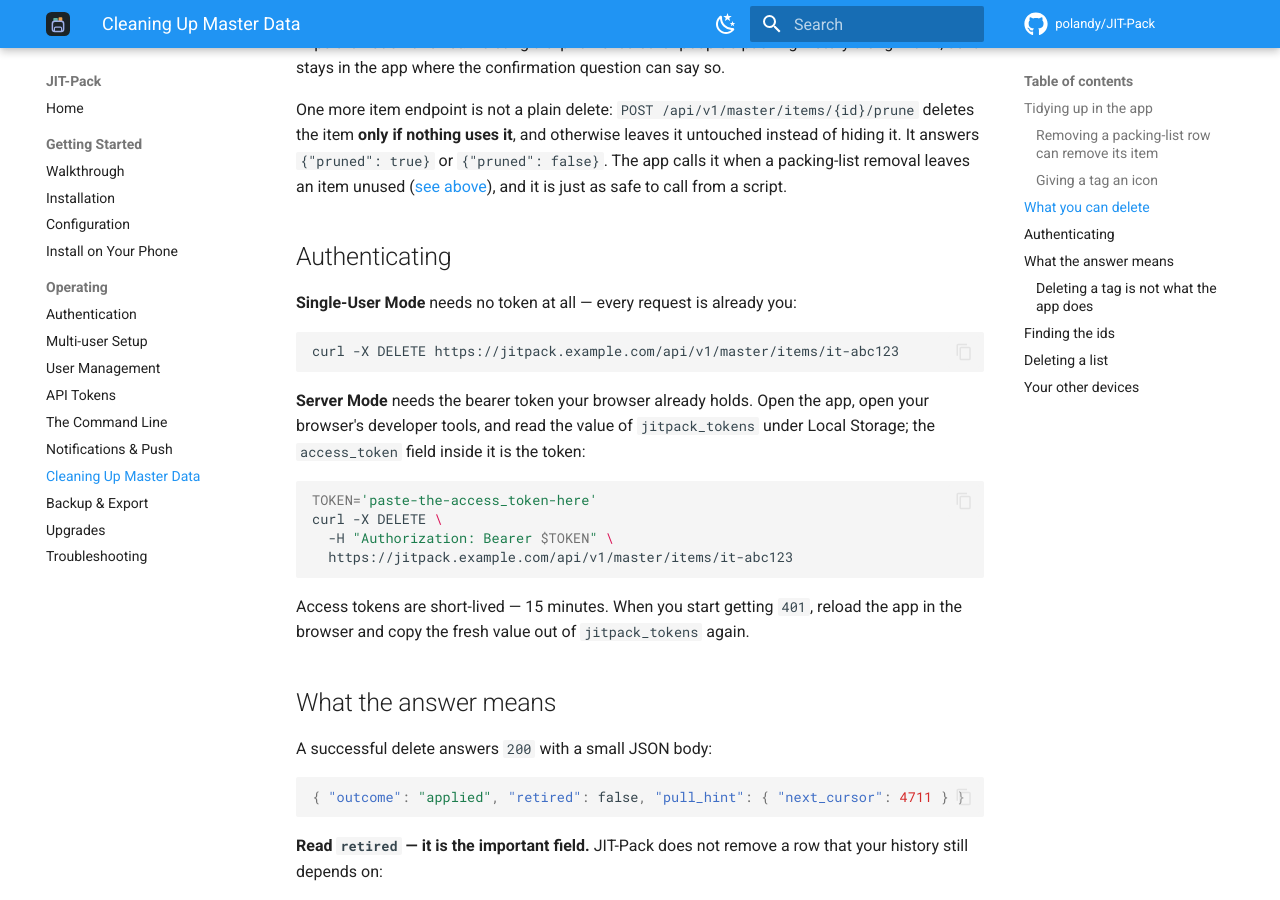
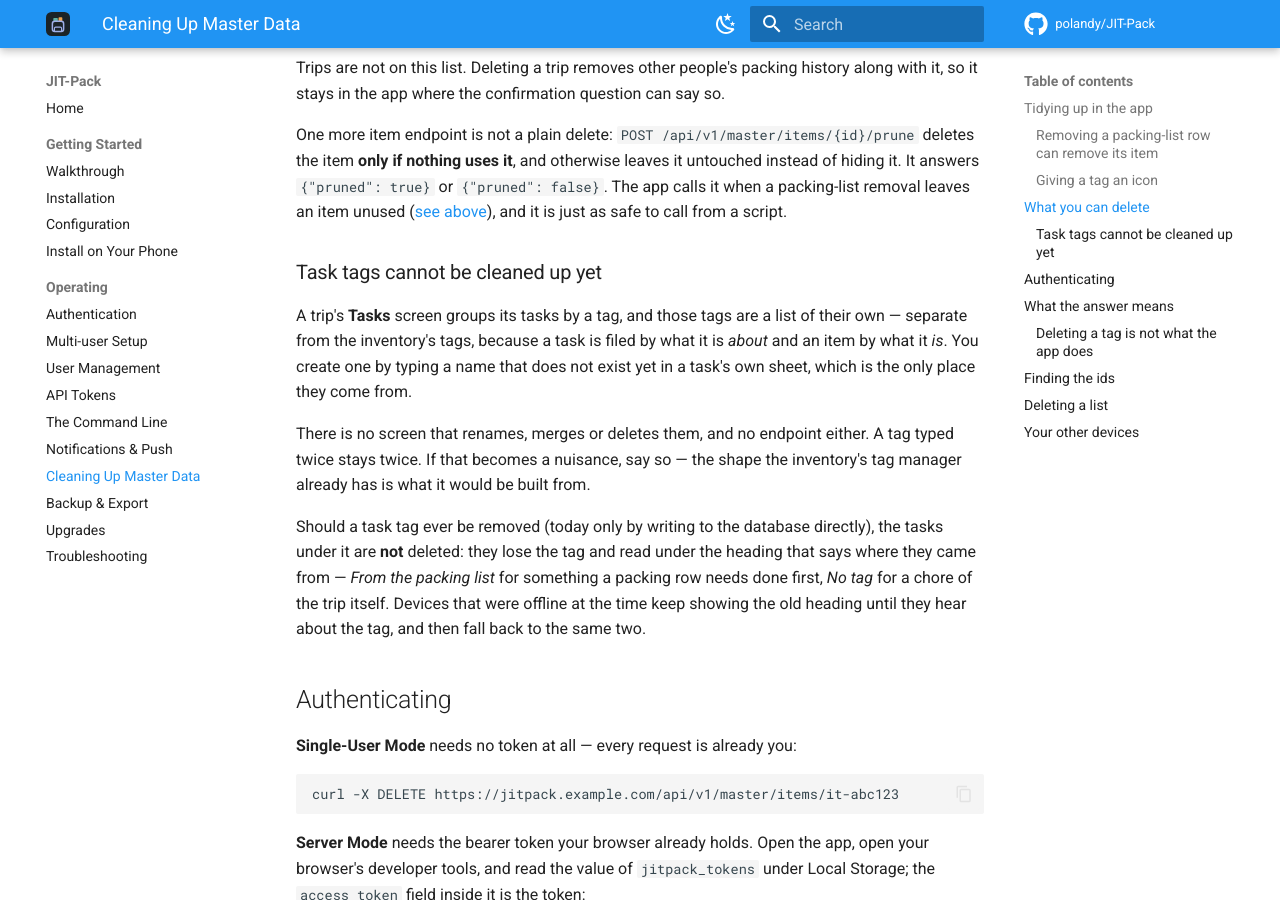
Before and after one commit to polandy/JIT-Pack, an MkDocs documentation site: the page built from docs/cleaning-up-master-data.md, in a window 1280 px wide and 900 px high, scrolled down 2777 px. Built offline with MkDocs 1.6.1 and Material for MkDocs 9.7.7, drawn with Linux system fonts in a browser that asks for light colours; comment, search, counter and statistics services are not loaded; some of the changed text lies outside the part shown.

Commit message:
docs: the master data that has no cleanup path yet (FR-7.8)
`docs/cleaning-up-master-data.md` opens by naming what an instance
accumulates and then gives the endpoint for each. FR-7.8 adds a fourth kind
— task tags — and it is the one kind with no way out at all: they are
created by typing a name in a task's sheet, and no screen and no endpoint
renames, merges or deletes one. A page whose whole subject is clearing up
master data must not leave that unsaid, or the first person with a tag typed
twice goes looking for the manager the other tags have.

The section says what exists, not what is planned: how they come into being,
that nothing removes them today, and — because it is the part that reads as
a bug otherwise — that removing one by hand leaves its tasks standing under
the heading for where they came from, on this device and eventually on every
other.

Two small ones in the same pass, both from re-reading the diff as a whole
rather than as a feature:

- the drop key was built in one place and split in two others, so the
  separator had to be matched by eye three times. One builder, one reader.
- the grouping's comment described what the code used to do; it now says
  what filtering twice over the raw column does to a task, which is the
  reason the code is shaped this way.

```diff
--- a/docs/cleaning-up-master-data.md
+++ b/docs/cleaning-up-master-data.md
@@ -1,8 +1,9 @@
 # Cleaning Up Master Data
 
-Your instance accumulates items, tags and templates that nobody needs any more. You can
-delete them one at a time in the app — but if you have a long list, or you want to work
-from a spreadsheet, JIT-Pack gives you a delete endpoint per row.
+Your instance accumulates items, tags, templates and task tags that nobody needs any more.
+You can delete the first three one at a time in the app — but if you have a long list, or
+you want to work from a spreadsheet, JIT-Pack gives you a delete endpoint per row. Task
+tags are the exception, and the [note below](#task-tags-cannot-be-cleaned-up-yet) says why.
 
 !!! tip "For tags, try the app first"
     **Inventory → ⋮ → Manage tags** renames, merges, reorders and deletes tags, and it is
@@ -101,6 +102,23 @@
 the item **only if nothing uses it**, and otherwise leaves it untouched instead of hiding it.
 It answers `{"pruned": true}` or `{"pruned": false}`. The app calls it when a packing-list
 removal leaves an item unused ([see above](#removing-a-packing-list-row-can-remove-its-item)), and it is just as safe to call from a script.
+
+### Task tags cannot be cleaned up yet
+
+A trip's **Tasks** screen groups its tasks by a tag, and those tags are a list of their
+own — separate from the inventory's tags, because a task is filed by what it is *about* and
+an item by what it *is*. You create one by typing a name that does not exist yet in a task's
+own sheet, which is the only place they come from.
+
+There is no screen that renames, merges or deletes them, and no endpoint either. A tag typed
+twice stays twice. If that becomes a nuisance, say so — the shape the inventory's tag manager
+already has is what it would be built from.
+
+Should a task tag ever be removed (today only by writing to the database directly), the tasks
+under it are **not** deleted: they lose the tag and read under the heading that says where
+they came from — *From the packing list* for something a packing row needs done first, *No
+tag* for a chore of the trip itself. Devices that were offline at the time keep showing the old
+heading until they hear about the tag, and then fall back to the same two.
 
 ## Authenticating
 
```
Also changed, not shown: client/src/views/trips/TripTasksPage.vue (+13 -5 lines), 1 other file.
